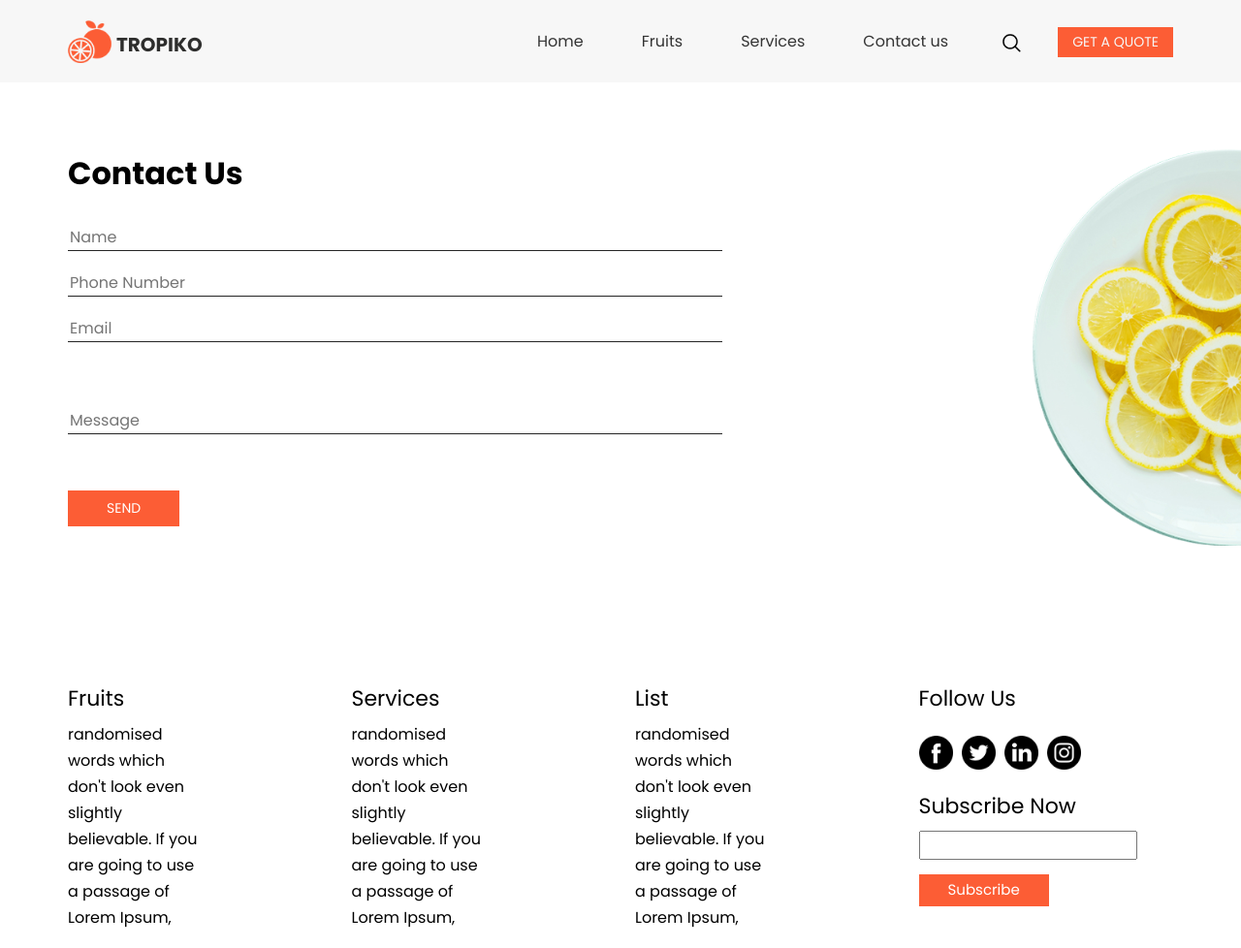
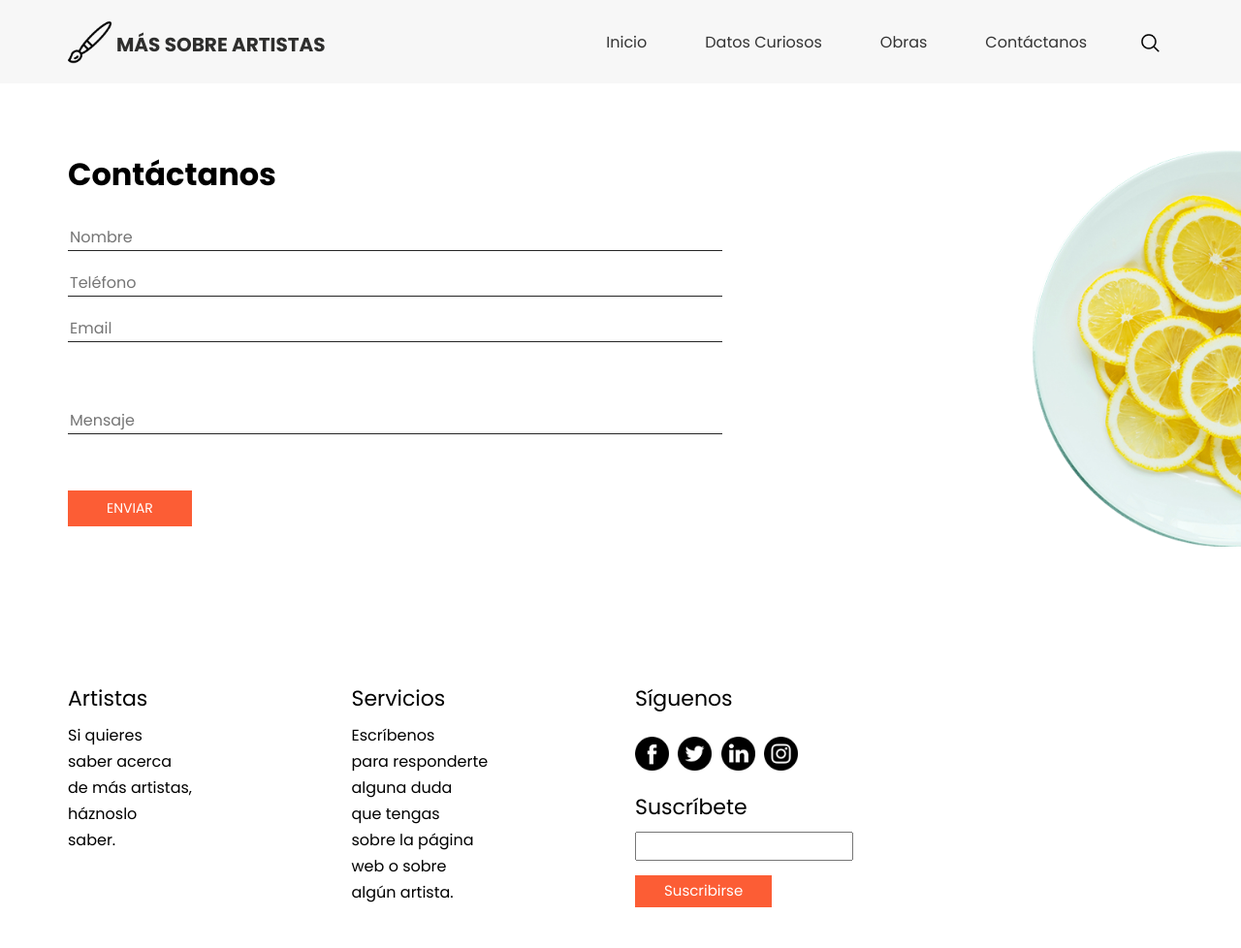
Before and after one commit to Ana-Martinez1/Ana-Martinez1.github.io, a plain HTML site: page contact.html in a window 1280 px wide. Shown: the top 978 px of the page at 97% size. Drawn offline with nearby package versions, Linux system fonts and the light colour scheme; some packages are replaced by stand-ins of ours.

Commit message:
Add files via upload

```diff
--- a/contact.html
+++ b/contact.html
@@ -12,7 +12,7 @@
   <meta name="description" content="" />
   <meta name="author" content="" />
 
-  <title>Tropiko</title>
+  <title>Van Gogh</title>
 
   <!-- slider stylesheet -->
   <link rel="stylesheet" type="text/css"
@@ -36,8 +36,8 @@
       <div class="container">
         <nav class="navbar navbar-expand-lg custom_nav-container pt-3">
           <a class="navbar-brand" href="index.html">
-            <img src="images/logo.png" alt="" /><span>
-              Tropiko
+            <img src="images/logo-pintura.png" alt="" /><span>
+              Más sobre Artistas
 </span>
           </a>
           <button class="navbar-toggler" type="button" data-toggle="collapse" data-target="#navbarSupportedContent"
@@ -49,26 +49,21 @@
             <div class="d-flex ml-auto flex-column flex-lg-row align-items-center">
               <ul class="navbar-nav  ">
                 <li class="nav-item active">
-                  <a class="nav-link" href="index.html">Home <span class="sr-only">(current)</span></a>
+                    <a class="nav-link" href="index.html">Inicio <span class="sr-only">(current)</span></a>
                 </li>
                 <li class="nav-item">
-                  <a class="nav-link" href="fruit.html"> Fruits</a>
+                    <a class="nav-link" href="fruit.html"> Datos Curiosos</a>
                 </li>
                 <li class="nav-item">
-                  <a class="nav-link" href="service.html"> Services </a>
+                    <a class="nav-link" href="service.html"> Obras </a>
                 </li>
                 <li class="nav-item">
-                  <a class="nav-link" href="contact.html">Contact us</a>
+                    <a class="nav-link" href="contact.html">Contáctanos</a>
                 </li>
               </ul>
               <form class="form-inline my-2 my-lg-0 ml-0 ml-lg-4 mb-3 mb-lg-0">
                 <button class="btn  my-2 my-sm-0 nav_search-btn" type="submit"></button>
               </form>
-            </div>
-            <div class="quote_btn-container ml-0 ml-lg-4 d-flex justify-content-center">
-              <a href="">
-                Get A quote
-              </a>
             </div>
           </div>
         </nav>
@@ -84,7 +79,7 @@
   <section class="contact_section layout_padding">
     <div class="container">
         <h2 class="font-weight-bold">
-        Contact Us
+            Contáctanos
         </h2>
       <div class="row">
         <div class="col-md-8 mr-auto">
@@ -92,21 +87,21 @@
             <div class="contact_form-container">
               <div>
                 <div>
-                  <input type="text" placeholder="Name">
+                  <input type="text" placeholder="Nombre">
                 </div>
                 <div>
-                  <input type="text" placeholder="Phone Number">
+                  <input type="text" placeholder="Teléfono">
                 </div>
                 <div>
                   <input type="email" placeholder="Email">
                 </div>
 
                 <div class="mt-5">
-                  <input type="text" placeholder="Message">
+                  <input type="text" placeholder="Mensaje">
                 </div>
                 <div class="mt-5">
                     <button type="submit">
-                    send
+                        Enviar
                     </button>
                 </div>
               </div>
@@ -126,101 +121,58 @@
       <div class="row">
         <div class="col-md-3">
             <h5>
-            Fruits
+                Artistas
             </h5>
           <ul>
               <li>
-              randomised
+                  Si quieres
               </li>
               <li>
-              words which
+                  saber acerca
               </li>
               <li>
-              don't look even
+                  de más artistas,
               </li>
               <li>
-              slightly
+                  háznoslo
               </li>
               <li>
-              believable. If you
-            </li>
-            <li>
-              are going to use
-            </li>
-            <li>
-              a passage of
-            </li>
-            <li>
-              Lorem Ipsum,
+                  saber.
               </li>
           </ul>
         </div>
         <div class="col-md-3">
             <h5>
-            Services
+                Servicios
             </h5>
           <ul>
               <li>
-              randomised
+                  Escríbenos
               </li>
               <li>
-              words which
+                  para responderte
               </li>
               <li>
-              don't look even
+                  alguna duda
               </li>
               <li>
-              slightly
+                  que tengas
               </li>
               <li>
-              believable. If you
+                  sobre la página
               </li>
               <li>
-              are going to use
+                  web o sobre
               </li>
               <li>
-              a passage of
-            </li>
-            <li>
-              Lorem Ipsum,
-            </li>
-          </ul>
-        </div>
-        <div class="col-md-3">
-          <h5>
-            List
-          </h5>
-          <ul>
-            <li>
-              randomised
-            </li>
-            <li>
-              words which
-            </li>
-            <li>
-              don't look even
-            </li>
-            <li>
-              slightly
-            </li>
-            <li>
-              believable. If you
-            </li>
-            <li>
-              are going to use
-            </li>
-            <li>
-              a passage of
-            </li>
-            <li>
-              Lorem Ipsum,
+                  algún artista.
               </li>
           </ul>
         </div>
         <div class="col-md-3">
           <div class="social_container">
               <h5>
-              Follow Us
+                  Síguenos
               </h5>
             <div class="social-box">
               <a href="">
@@ -240,13 +192,13 @@
           </div>
           <div class="subscribe_container">
               <h5>
-              Subscribe Now
+                  Suscríbete
               </h5>
             <div class="form_container">
               <form action="">
                 <input type="email">
                 <button type="submit">
-                  Subscribe
+                    Suscribirse
                 </button>
               </form>
             </div>
```
Also changed, not shown: fruit.html (+36 -102 lines), index.html (+39 -97 lines), service.html (+24 -72 lines). Lines whose indentation alone changed are shown as unchanged.
